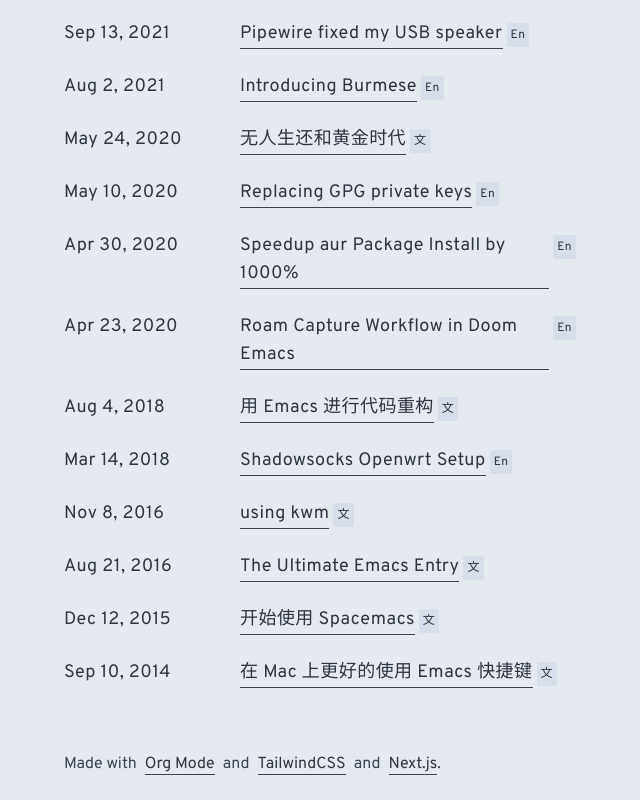
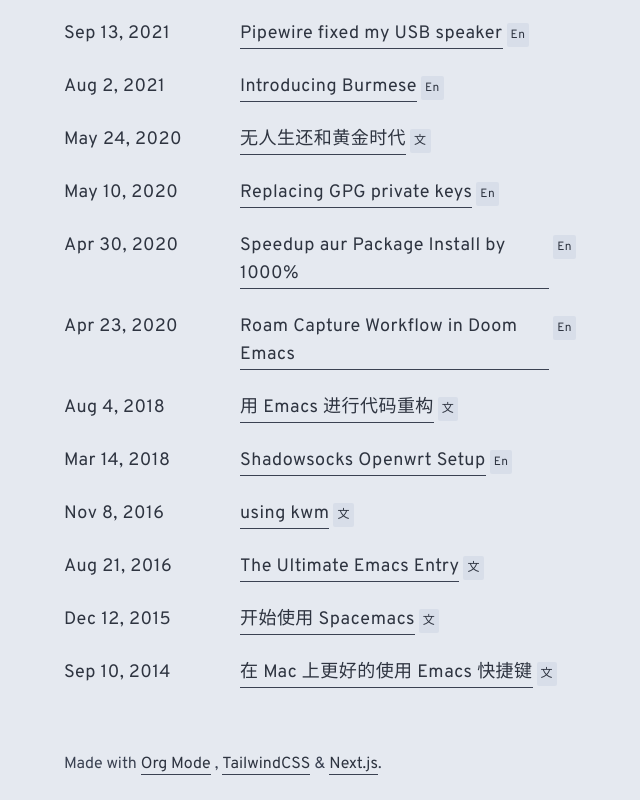
Before and after one commit to merrickluo/mnblog, a Next.js app: page / in a window 1280 px wide. Shown: the part 226-1026 px from the top of the page, without its empty margins (320-960 px from the left). Built offline with nearby package versions, Linux system fonts and the light colour scheme; a web font is replaced by a local one.

Commit message:
smaller footer

```diff
--- a/pages/_app.jsx
+++ b/pages/_app.jsx
@@ -17,15 +17,15 @@ function MyApp({ Component, pageProps }) {
         </main>
         <footer className="mt-16 w-full flex flex-row items-baseline">
           <span>Made with</span>
-          <span className="px-2">
+          <span className="px-1">
             <a href="https://orgmode.org">Org Mode</a>
           </span>
-          <span>and</span>
-          <span className="px-2">
+          <span>,</span>
+          <span className="px-1">
             <a href="https://tailwindcss.com">TailwindCSS</a>
           </span>
-          <span>and</span>
-          <span className="pl-2">
+          <span>&</span>
+          <span className="pl-1">
             <a href="https://nextjs.org">Next.js</a>
           </span>
           <span>.</span>
```
